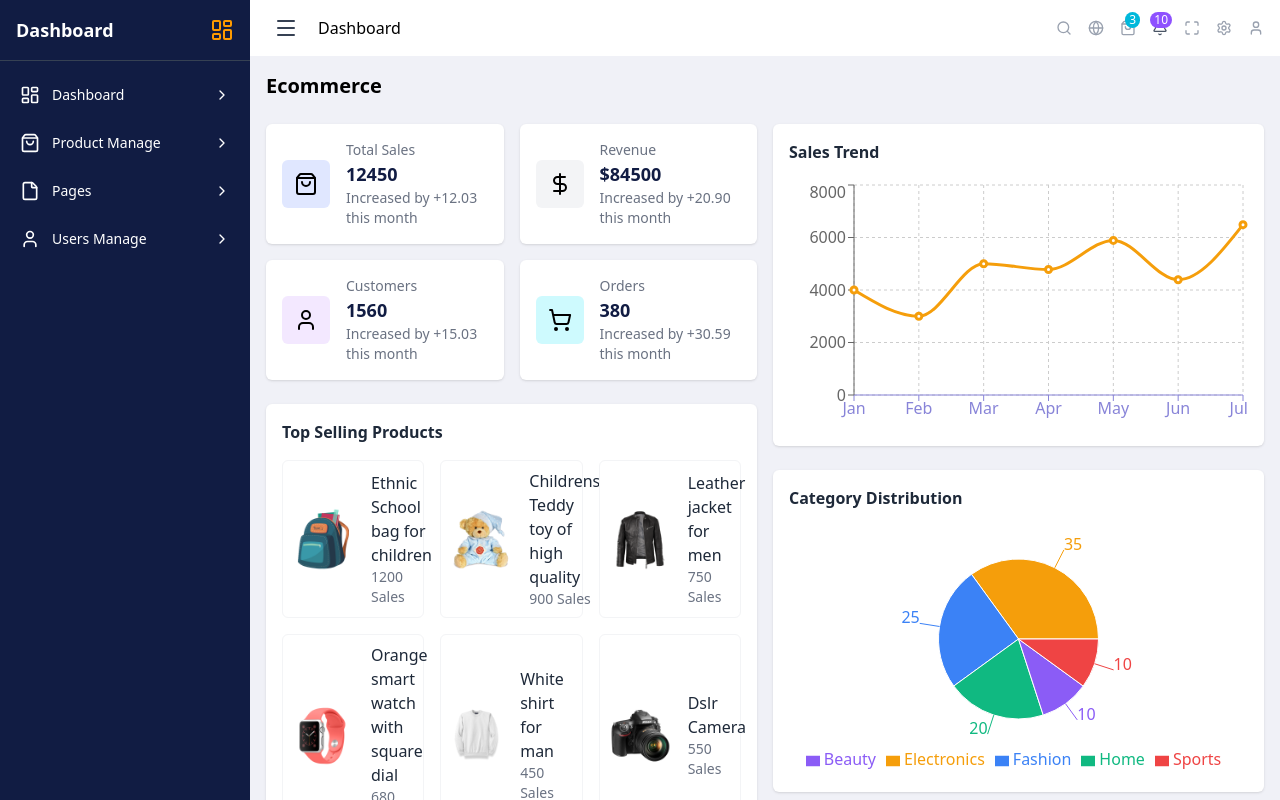
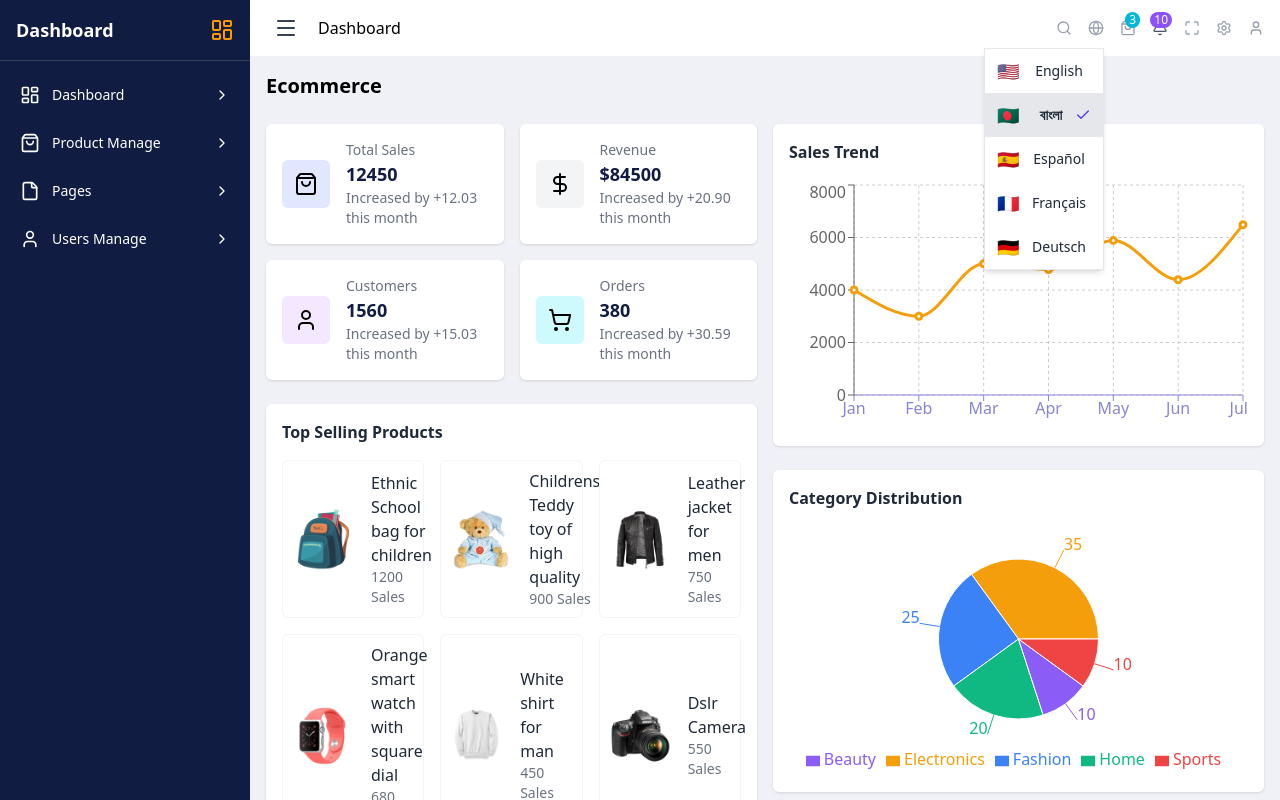
Before and after one commit to jakariya-ahmed/react-admin2, a React (Vite) app: page /admin in a window 1280 px wide. Both pictures are taken after a click on the icon 1096 px from the left and 28 px from the top of the page. Built offline with nearby package versions, Linux system fonts and the light colour scheme.

Commit message:
added languges

```diff
--- /dev/null
+++ b/src/component/topbar/Languages.jsx
@@ -0,0 +1,36 @@
+import { Check } from "lucide-react";
+import { useRef } from "react";
+
+const langs = [
+    { code: "en", name: "English", flag: "🇺🇸" },
+    { code: "bn", name: "বাংলা", flag: "🇧🇩" },
+    { code: "es", name: "Español", flag: "🇪🇸" },
+    { code: "fr", name: "Français", flag: "🇫🇷" },
+    { code: "de", name: "Deutsch", flag: "🇩🇪" },
+];
+
+export default function Languages({ setCurrentLang, setIsLangOpen, currentLang}) {
+
+    const langRef = useRef(null);
+    const handleSelectLang = (langCode) => {
+        setCurrentLang(langCode);
+        setIsLangOpen(false)
+    }
+
+    return (
+        <div className="absolute right-0 mt-2 w-30 bg-white border border-gray-200 shadow-md z-50">
+            {langs.map((lang) => (
+            <button
+            onClick={() => handleSelectLang(lang.code)}
+            className={`flex items-center w-full px-3 py-2 text-sm hover:bg-gray-100 transition
+            ${currentLang === lang.code ? "bg-gray-200 font-semibold" : ""}`}>
+                <span className="text-lg mr-2">{lang.flag}</span>
+                <span className="flex-grow text-gray-800">{lang.name}</span>
+                {currentLang === lang.code && (
+                    <Check className="w-4 h-4 text-indigo-600" />
+                )}
+            </button>
+            ))}
+        </div>
+    );
+}
--- a/src/component/topbar/Topbar.jsx
+++ b/src/component/topbar/Topbar.jsx
@@ -1,9 +1,14 @@
 import { Bell, Globe, Maximize, Menu, Search, Settings, ShoppingBag, User } from "lucide-react";
 import { useState } from "react";
 import SearchModal from "./SearchModal";
+import Languages from "./Languages";
 
 export default function Topbar({ toggleSidebar }) {
+    // Search State
     const [isSearchOpen, setIsSearchOpen] = useState(false);
+    // Language State
+    const [isLangOpen, setIsLangOpen] = useState(false);
+    const [currentLang, setCurrentLang] = useState('bn');
 
 
     return (
@@ -20,7 +25,15 @@ export default function Topbar({ toggleSidebar }) {
                 <Search
                 onClick={() => setIsSearchOpen(true)}
                 className="text-gray-400 cursor-pointer hover:text-amber-500 w-4"/>
-                <Globe className="text-gray-400 cursor-pointer hover:text-amber-500 w-4" />
+                <div className="relative">
+                    <Globe
+                    onClick={() => setIsLangOpen((prev) => !prev)}
+                    className="text-gray-400 cursor-pointer hover:text-amber-500 w-4" />
+                    {isLangOpen && (<Languages
+                    currentLang={currentLang}
+                    setCurrentLang={setCurrentLang}
+                    setIsLangOpen={setIsLangOpen} /> )}
+                </div>
 
                 <div className="relative cursor-pointer">
                     <ShoppingBag className="text-gray-400 cursor-pointer hover:text-amber-500 w-4" />
```
